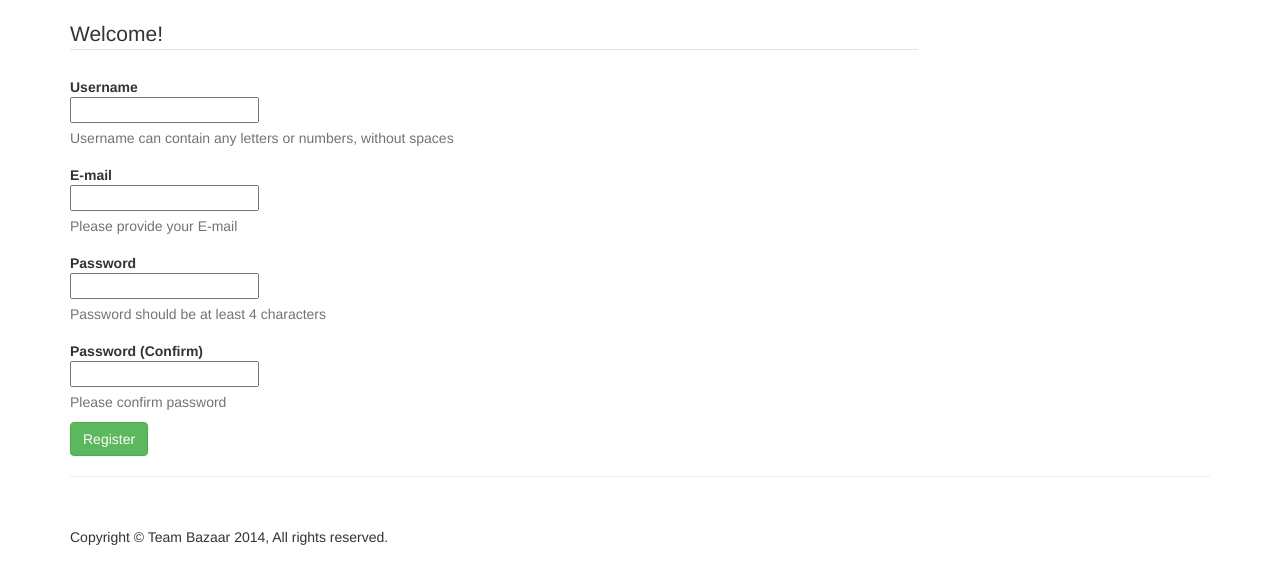
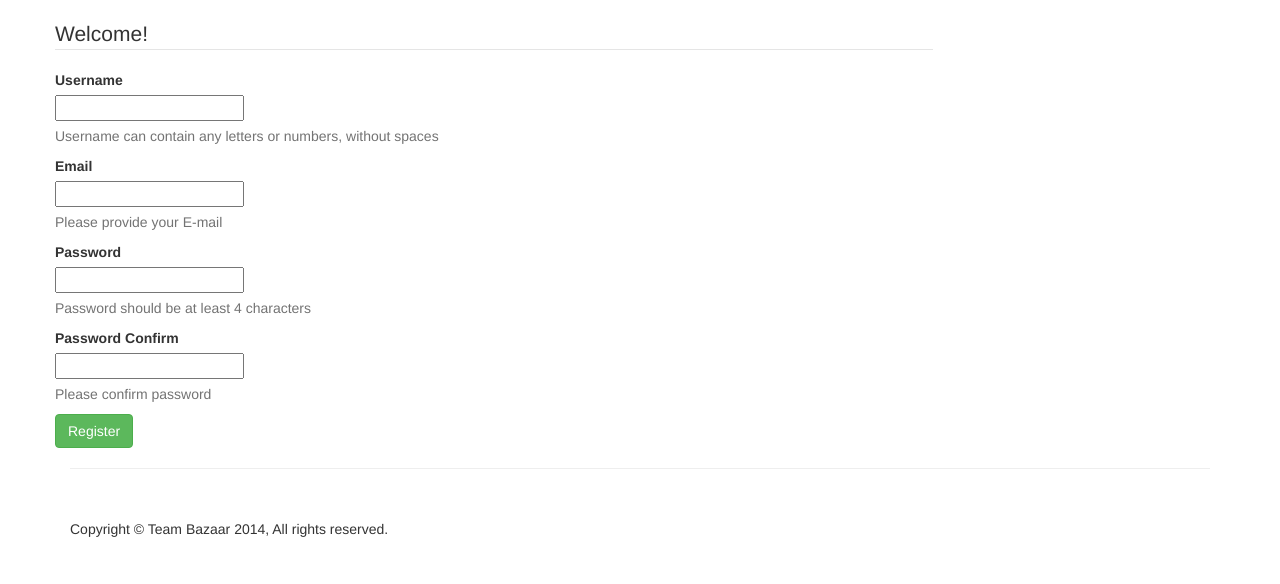
Before and after one commit to bigeye/buysell, a Django app: template templates/register.html in a window 1280 px wide. Shown: the part 51-635 px from the top of the page. Run offline with Django 3.2, Linux system fonts and the light colour scheme; the template is opened without the code that fills it, so the values that code supplies are empty; parts of the project's set-up code (start-up, migrations or seed data) failed here and were passed over; some libraries are stand-ins or nearby versions.

Commit message:
Several changes.

```diff
--- a/buysell/apps/home/views.py
+++ b/buysell/apps/home/views.py
@@ -9,3 +9,8 @@ def index(request):
     if request.user:
         c.update({'user': request.user})
     return render_to_response("index.html", c)
+
+def register(request):
+    c = {}
+    c.update(csrf(request))
+    return render_to_response("register.html", c)
--- a/buysell/urls.py
+++ b/buysell/urls.py
@@ -11,4 +11,5 @@ urlpatterns = patterns('',
     url(r'^$', 'buysell.apps.home.views.index'),
     url(r'^admin/', include(admin.site.urls)),
     url(r'^api/', include('buysell.api.urls')),
+    url(r'^register/', 'buysell.apps.home.views.register'),
 ) + static(settings.STATIC_URL, document_root=settings.STATIC_ROOT)
--- a/static/css/kbs.css
+++ b/static/css/kbs.css
@@ -32,6 +32,7 @@ body {
 
 .login {
     padding: 0;
+    padding-top: 10px;
     padding-bottom: 20px;
     text-align: center;
 }
--- a/static/js/base.js
+++ b/static/js/base.js
@@ -31,17 +31,30 @@ $(document).ready(function() {
     });
 
     $("#btn_login").click(function() {
+        username = $("#txt_username").val();
+        password = $("#txt_password").val();
+
+        if (username == "") {
+            alert("Please Input User ID");
+            $("#txt_username").focus();
+        }
+        else if (password == "") {
+            alert("Please Input Password");
+            $("#txt_password").focus();
+        }
+        else {
             $.post("/api/account/login",
                 {
-                username: $("#txt_username").val(),
-                password: $("#txt_password").val()
+                    username: username,
+                    password: password
                 },
                 function(data) {
                     window.location.href = ".";
                 }
             ).fail(function(jqXHR, textStatus, errorThrown) {
-            alert("Login failed, message: " + textStatus);
+                alert("Login failed. / message: " + textStatus);
             });
+        }
     })
 
     $("#btn_logout").click(function() {
@@ -53,4 +66,36 @@ $(document).ready(function() {
             alert("Logout failed, message: " + textStatus);
         });
     })
+
+    $("#btn_to_register").click(function() {
+        window.location.href = "/register";
+    });
+
+    $("#btn_register").click(function() {
+        var password1, password2;
+        password = $("#txt_password").val();
+        password_confirm = $("#txt_password_confirm").val();
+
+        alert(password);
+        alert(password_confirm)
+
+        if (password == password_confirm) {
+            $.post("/api/account/register",
+                {
+                    username: $("#txt_username").val(),
+                    email: $("#txt_email").val(),
+                    password: password1
+                },
+                function(data) {
+                    alert('Registration successful.');
+                    window.location.href = "/";
+                }
+            ).fail(function(jqXHR, textStatus, errorThrown) {
+                alert("Registration failed. / message: " + textStatus);
+            });
+        }
+        else {
+            alert("Passwords do not match, please check again!");
+        }
+    });
 })
--- a/templates/base.html
+++ b/templates/base.html
@@ -39,7 +39,7 @@
                     <span class="icon-bar"></span>
                     <span class="icon-bar"></span>
                 </button>
-                <a class="navbar-brand" href="#">KAIST Buy & Sell</a>
+                <a class="navbar-brand" href="/">KAIST Buy & Sell</a>
             </div>
             <!-- Collect the nav links, forms, and other content for toggling -->
             <div class="collapse navbar-collapse" id="kbs-navbar-collapse-1">
@@ -65,6 +65,7 @@
 
         <div class="row">
 
+            {% block sidebar %}
             <div class="col-md-3">
 
                 <div class="login">
@@ -82,17 +83,17 @@
                 {% else %}
 
                     <p class="message">Please login!</p>
-                    <form action="/api/account/login" method="POST" name="login_form">
+                    <form action="#" method="POST" name="login_form">
                         {% csrf_token %}
                         <p class="idpw">
-                            <input type="text" class="form-control" placeholder="User ID" id="txt_username">
+                            <input type="text" class="form-control" id="txt_username" required="">
                         </p>
                         <p class="idpw">
-                            <input type="password" class="form-control" id="txt_password">
+                            <input type="password" class="form-control" id="txt_password" required="">
                         </p>
                         <p class="button">
                             <button type="button" class="btn btn-default btn-block" id="btn_login">Login</button>
-                            <button type="button" class="btn btn-default btn-block" id="btn_register">Register</button>
+                            <button type="button" class="btn btn-default btn-block" id="btn_to_register">Register</button>
                         </p>
                     </form>
 
@@ -106,6 +107,7 @@
                     <a href="#" class="list-group-item">SHARE</a>
                 </div>
             </div>
+            {% endblock %}
 
             <div class="col-md-9">
 
@@ -116,8 +118,10 @@
                 {% endblock %}
 
                 </div>
+            </div>
+
+
         </div>
-
     </div>
     <!-- /.container -->
 
--- a/templates/register.html
+++ b/templates/register.html
@@ -1,74 +1,13 @@
-<!DOCTYPE html>
-<html lang="ko">
+{% extends "base.html" %}
 
-<head>
-    <meta charset="utf-8">
-    <meta http-equiv="X-UA-Compatible" content="IE=edge">
-    <meta name="viewport" content="width=device-width, initial-scale=1">
-    <meta name="description" content="">
-    <meta name="author" content="">
+<!-- Remove sidebar -->
+{% block sidebar %}
+{% endblock %}
 
-    <title>KAIST Buy & Sell - Main</title>
-
-    <link href="css/bootstrap.min.css" rel="stylesheet">
-    <link href="css/kbs.css" rel="stylesheet">
-
-    <script src="js/jquery.js"></script>
-    <script src="js/bootstrap.min.js"></script>
-
-    <!-- HTML5 Shim and Respond.js IE8 support of HTML5 elements and media queries -->
-    <!-- WARNING: Respond.js doesn't work if you view the page via file:// -->
-    <!--[if lt IE 9]>
-        <script src="https://oss.maxcdn.com/libs/html5shiv/3.7.0/html5shiv.js"></script>
-        <script src="https://oss.maxcdn.com/libs/respond.js/1.4.2/respond.min.js"></script>
-    <![endif]-->
-</head>
-
-<!-- {% include "common/header.html" %} -->
-
-<body>
-    <!-- Navigation -->
-    <nav class="navbar navbar-inverse navbar-fixed-top" role="navigation">
-        <div class="container">
-            <!-- Brand and toggle get grouped for better mobile display -->
-            <div class="navbar-header">
-                <button type="button" class="navbar-toggle" data-toggle="collapse" data-target="#kbs-navbar-collapse-1">
-                    <span class="sr-only">Toggle navigation</span>
-                    <span class="icon-bar"></span>
-                    <span class="icon-bar"></span>
-                    <span class="icon-bar"></span>
-                </button>
-                <a class="navbar-brand" href="#">KAIST Buy & Sell</a>
-            </div>
-            <!-- Collect the nav links, forms, and other content for toggling -->
-            <div class="collapse navbar-collapse" id="kbs-navbar-collapse-1">
-                <ul class="nav navbar-nav">
-                    <li>
-                        <a href="#">About</a>
-                    </li>
-                    <li>
-                        <a href="#">Notification</a>
-                    </li>
-                    <li>
-                        <a href="#">Contact</a>
-                    </li>
-                </ul>
-            </div>
-            <!-- /.navbar-collapse -->
-        </div>
-        <!-- /.container -->
-    </nav>
-
-    <!-- Page Content -->
-    <div class="container">
-
-        <div class="row">
-
-            <div class="col-md-9">
+{% block content %}
 
     <!-- Reference: http://bootsnipp.com/snippets/featured/simple-registration-form -->
-
-                <form class="form-horizontal" action='' method="POST">
+    <form action="#" method="POST" name="register_form">
         <fieldset>
             <div id="legend">
                 <legend class="">Welcome!</legend>
@@ -77,16 +16,16 @@
                 <!-- Username -->
                 <label class="control-label"  for="username">Username</label>
                 <div class="controls">
-                                <input type="text" id="username" name="username" placeholder="" class="input-xlarge">
+                    <input type="text" name="username" id="txt_username" placeholder="" class="input-xlarge" required="">
                     <p class="help-block">Username can contain any letters or numbers, without spaces</p>
                 </div>
             </div>
 
             <div class="control-group">
                 <!-- E-mail -->
-                            <label class="control-label" for="email">E-mail</label>
+                <label class="control-label" for="email">Email</label>
                 <div class="controls">
-                                <input type="text" id="email" name="email" placeholder="" class="input-xlarge">
+                    <input type="text" name="email" id="txt_email" placeholder="" class="input-xlarge" required="">
                     <p class="help-block">Please provide your E-mail</p>
                 </div>
             </div>
@@ -95,16 +34,16 @@
                 <!-- Password-->
                 <label class="control-label" for="password">Password</label>
                 <div class="controls">
-                                <input type="password" id="password" name="password" placeholder="" class="input-xlarge">
+                    <input type="password" name="password" id="txt_password" placeholder="" class="input-xlarge" required="">
                     <p class="help-block">Password should be at least 4 characters</p>
                 </div>
             </div>
 
             <div class="control-group">
                 <!-- Password -->
-                            <label class="control-label"  for="password_confirm">Password (Confirm)</label>
+                <label class="control-label"  for="password_confirm">Password Confirm</label>
                 <div class="controls">
-                                <input type="password" id="password_confirm" name="password_confirm" placeholder="" class="input-xlarge">
+                    <input type="password" name="password_confirm" id="txt_password_confirm" placeholder="" class="input-xlarge" required="">
                     <p class="help-block">Please confirm password</p>
                 </div>
             </div>
@@ -112,36 +51,10 @@
             <div class="control-group">
                 <!-- Button -->
                 <div class="controls">
-                                <button class="btn btn-success">Register</button>
+                    <button class="btn btn-success" id="btn_register">Register</button>
                 </div>
             </div>
         </fieldset>
     </form>
 
-            </div>
-
-        </div>
-        <!-- div row -->
-
-    </div>
-    <!-- /.container -->
-
-    <div class="container">
-
-        <hr>
-
-        <!-- Footer -->
-        <footer>
-            <div class="row">
-                <div class="col-lg-12">
-                    <p>Copyright &copy; Team Bazaar 2014, All rights reserved.</p>
-                </div>
-            </div>
-        </footer>
-
-    </div>
-    <!-- /.container -->
-
-</body>
-
-</html>
+{% endblock %}
```
Lines whose indentation alone changed are shown as unchanged.
